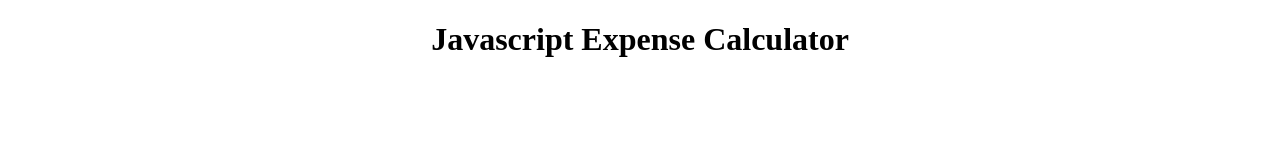
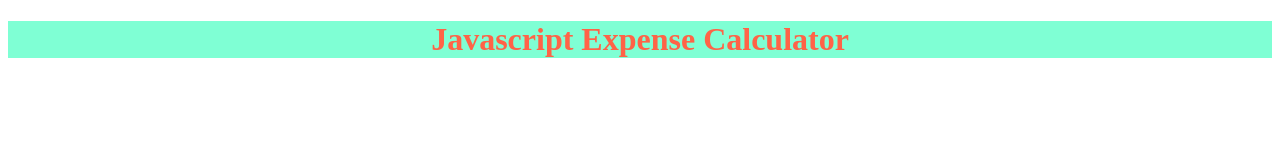
Before and after one commit to harismumtaz070/Javascript-Expense-Application, a plain HTML site: page index.html in a window 1280 px wide. Drawn offline with Linux system fonts and the light colour scheme.

Commit message:
some edit

```diff
--- a/index.css
+++ b/index.css
@@ -1,3 +1,5 @@
 h1{
     text-align: center;
+    background-color: aquamarine;
+    color: tomato;
 }
```
